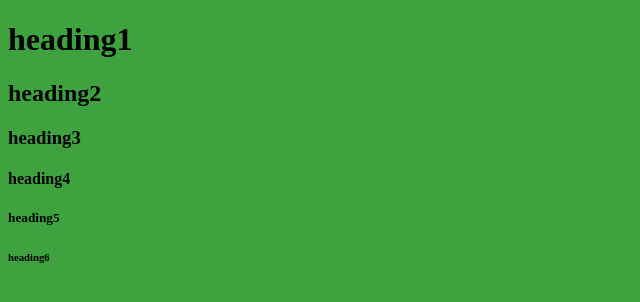
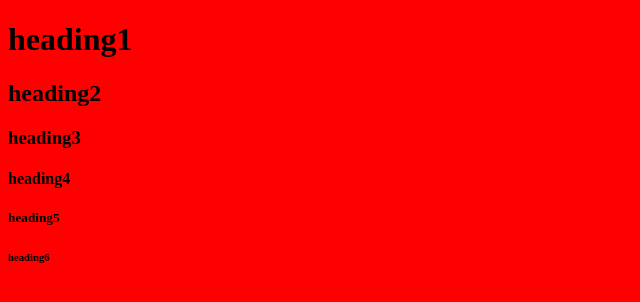
Before and after one commit to Dp2414/masterclass2, a plain HTML site: page index.html in a window 1280 px wide. Shown: the whole page, without its empty margins (0-640 px from the left). Drawn offline with Linux system fonts and the light colour scheme.

Commit message:
Added BG color

```diff
--- a/styles.css
+++ b/styles.css
@@ -1,3 +1,3 @@
 body{
-    background-color: rgb(62, 163, 62);
+    background-color: red;
 }
```
